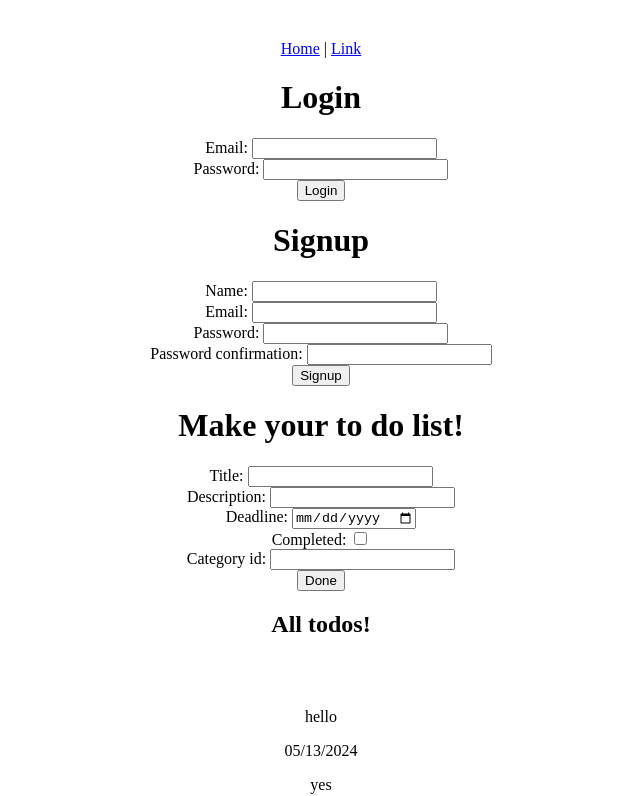
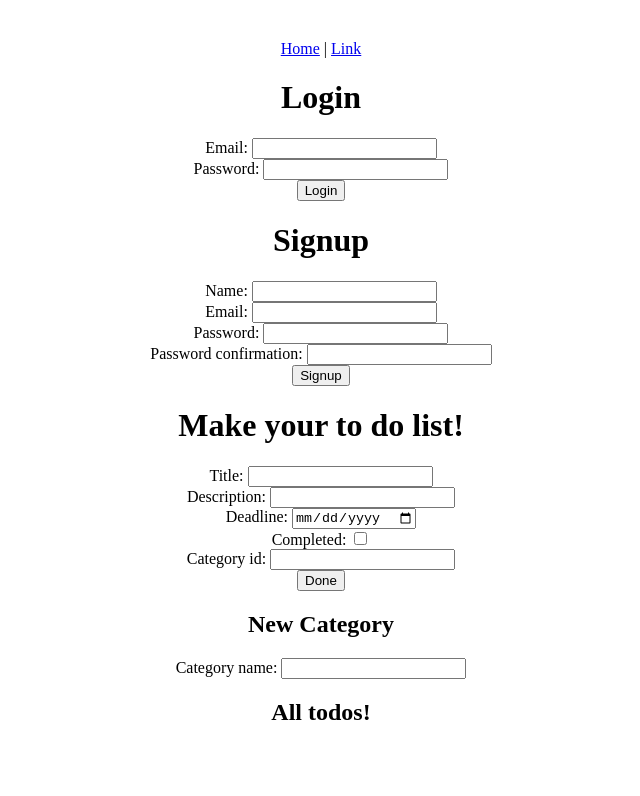
Before and after one commit to emilyjorgensen/todo-frontend, a React (Vite) app: page / in a window 1280 px wide. Shown: the top 796 px of the page, without its empty margins (319-959 px from the left). Built offline with nearby package versions, Linux system fonts and the light colour scheme.

Commit message:
create category-new

```diff
--- /dev/null
+++ b/src/CategoryNew.jsx
@@ -0,0 +1,20 @@
+export function CategoryNew() {
+  // const handleSubmit = (event) => {
+  //   event.preventDefault();
+  //   const params = new FormData(event.target);
+  //   console.log("handle submit", params);
+  //   // props.OnCreateTodo(params);
+  //   event.target.reset();
+  // };
+  return (
+    <div>
+      <h2>New Category</h2>
+      <form>
+        {/* onSubmit={handlesubmit} */}
+        <div>
+          Category name: <input name="name" type="text" />
+        </div>
+      </form>
+    </div>
+  );
+}
--- a/src/Content.jsx
+++ b/src/Content.jsx
@@ -2,6 +2,7 @@ import { Signup } from "./Signup";
 import { Login } from "./Login";
 import { TodoNew } from "./TodoNew";
 import { TodoIndex } from "./TodoIndex";
+import { CategoryNew } from "./CategoryNew";
 
 export function Content() {
   let todos = [
@@ -36,6 +37,7 @@ export function Content() {
       <Signup />
       <h1>Make your to do list!</h1>
       <TodoNew />
+      <CategoryNew />
       <TodoIndex todos={todos} />
     </main>
   );
```
